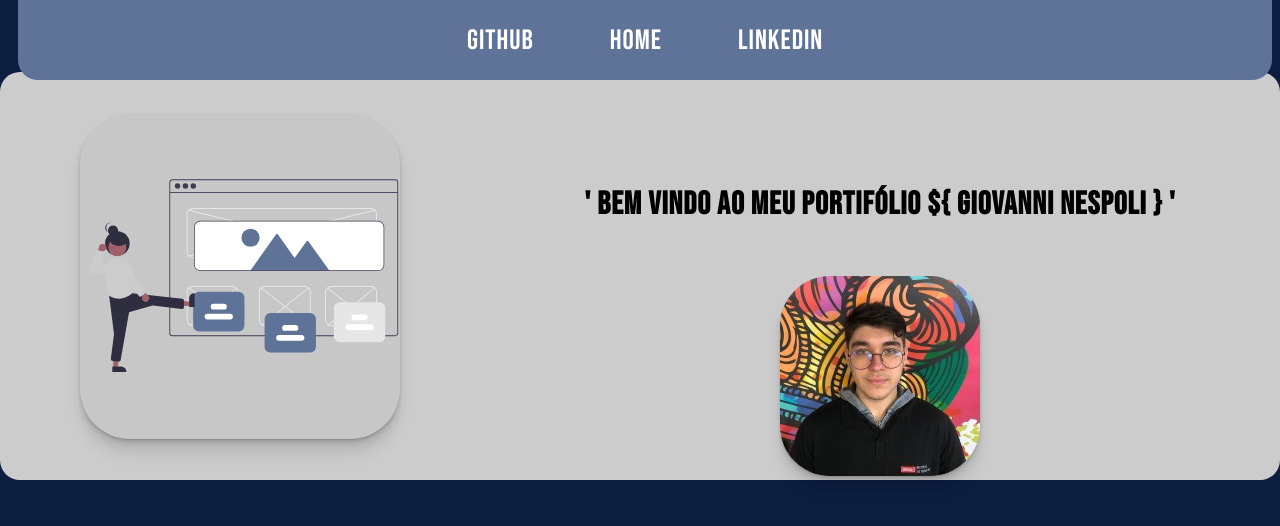
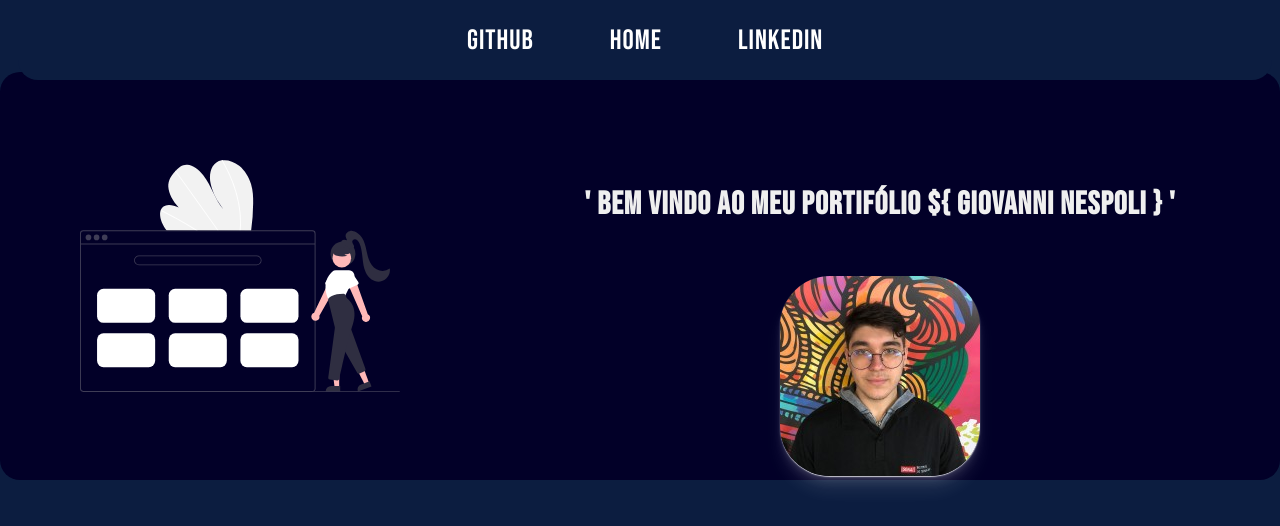
Before and after one commit to GiovanniNespoli/SENAI_ADS, a plain HTML site: page Front-End/Portifólio/src/pages/home/index.html in a window 1280 px wide. Drawn offline with Linux system fonts and the light colour scheme.

Commit message:
feat: new classroom

```diff
--- a/Front-End/Portifólio/src/pages/home/index.html
+++ b/Front-End/Portifólio/src/pages/home/index.html
@@ -24,7 +24,7 @@
     <main>
         <div id="banner">
             <div>
-                <img src="../../assets/welcomeIllustration.svg" alt="welcome!!">
+                <img src="../../assets/wellcome.svg" alt="welcome!!">
                 <div>
                     <div class="spaceBanner">
                         <h1>' Bem vindo ao meu Portifólio ${ Giovanni Nespoli } '</h1>
--- a/Front-End/Portifólio/src/pages/home/styles.css
+++ b/Front-End/Portifólio/src/pages/home/styles.css
@@ -21,7 +21,7 @@ body header {
     display: flex;
     justify-content: space-around;
 
-    background-color: #5F7399;
+    background-color: #0C1D40;
 
     border-bottom-right-radius: 20px;
     border-bottom-left-radius: 20px;
@@ -75,7 +75,7 @@ body main div#banner {
 body main div#banner div {
     width: 100%;
     height: 85%;
-    background-color: #cccccc;
+    background-color: #020028;
     border-radius: 20px;
 
     display: flex;
@@ -88,9 +88,7 @@ body main div#banner div img {
     width: 25%;
     height: 80%;
 
-    background-color: rgb(200, 199, 199);
     border-radius: 50px;
-    box-shadow: rgba(0, 0, 0, 0.07) 0px 1px 1px, rgba(0, 0, 0, 0.07) 0px 2px 2px, rgba(0, 0, 0, 0.07) 0px 4px 4px, rgba(0, 0, 0, 0.07) 0px 8px 8px, rgba(0, 0, 0, 0.07) 0px 16px 16px;
 }
 
 body main div#banner div div {
@@ -99,6 +97,10 @@ body main div#banner div div {
 
     display: flex;
     flex-direction: column;
+
+    background-color: rgba(255, 255, 255, 0);
+
+    animation: enterPage 2s;
 }
 
 body main div#banner div div div.spaceBanner {
@@ -106,14 +108,18 @@ body main div#banner div div div.spaceBanner {
     height: 50%;
 }
 
+body main div#banner div div div.spaceBanner h1 {
+    color: #efefef;
+}
+
 body main div#banner div div div.left {
     display: flex;
     align-items: center;
-
-    animation: ;
 }
 
 body main div#banner div div img {
     height: 200px;
     width: 200px;
+    box-shadow: rgba(255, 255, 255, 0.7) 0px 1px 1px, rgba(255, 255, 255, 0.07) 0px 2px 2px, rgba(255, 255, 255, 0.07) 0px 4px 4px, rgba(255, 255, 255, 0.07) 0px 8px 8px, rgba(255, 255, 255, 0.07) 0px 16px 16px;
+
 }
```
Also changed, not shown: Front-End/Portifólio/src/assets/welcomeIllustration.svg (deleted), Front-End/Portifólio/src/assets/wellcome.svg (added).
